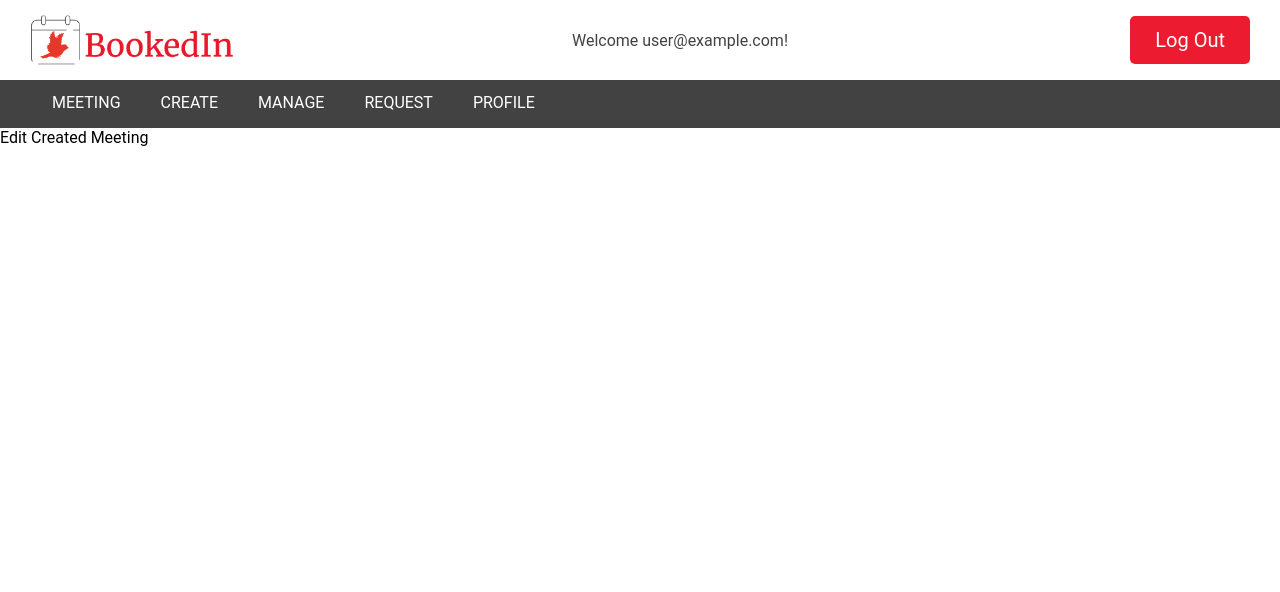
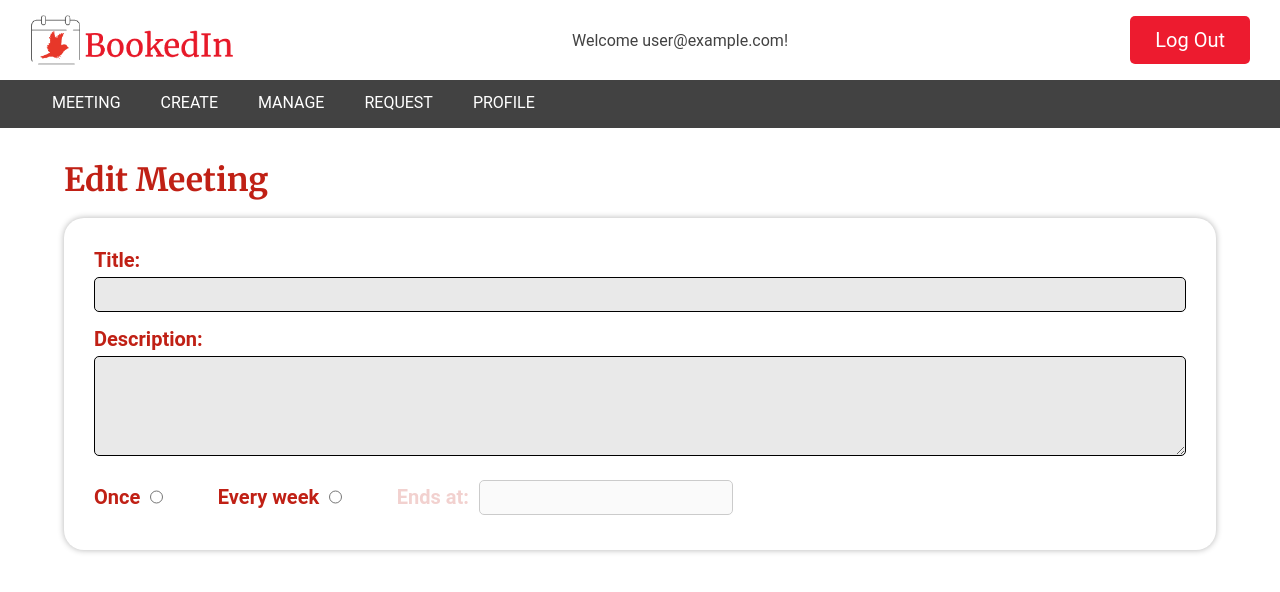
Before and after one commit to MichaelangJason/COMP307-Final-Project, a React (Create React App) app in the folder frontend/: page /user/1/manage/1/edit in a window 1280 px wide. Shown: the top 592 px of the page. Built offline with nearby package versions, Linux system fonts and the light colour scheme.

Commit message:
Implement styling for MeetingOverview.tsx

```diff
--- /dev/null
+++ b/frontend/src/components/MeetingOverview.tsx
@@ -0,0 +1,42 @@
+import "../styles/MeetingOverview.scss";
+
+const MeetingOverview = () => {
+  return (
+    <div className="overviewContainer roundShadowBorder">
+      <div>
+        <label>Title:</label>
+        <input className="grayInput textInput" type="text" name="title" />
+      </div>
+      <div>
+        <label>Description:</label>
+        <textarea className="grayInput textInput" name="description" />
+      </div>
+      <div className="frequency">
+        <div>
+          <label>Once</label>
+          <input
+            className="radioInput"
+            type="radio"
+            name="frequency"
+            value="once"
+          />
+        </div>
+        <div>
+          <label>Every week</label>
+          <input
+            className="radioInput"
+            type="radio"
+            name="frequency"
+            value="weekly"
+          />
+        </div>
+        <div className="readOnly">
+          <label>Ends at:</label>
+          <input className="grayInput textInput" type="text" name="end" />
+        </div>
+      </div>
+    </div>
+  );
+};
+
+export default MeetingOverview;
--- a/frontend/src/index.scss
+++ b/frontend/src/index.scss
@@ -1,3 +1,4 @@
+@use "themes/colors.scss";
 @use "themes/fonts.scss";
 
 #root {
@@ -14,3 +15,24 @@ select:disabled {
 .readOnly {
   opacity: 20% !important;
 }
+
+.roundShadowBorder {
+  border-radius: 20px;
+  box-shadow: 0 0 6px rgba(0, 0, 0, 0.3);
+}
+
+.textInput {
+  font-family: fonts.$body;
+  font-size: 16px;
+  width: 100%;
+  height: 35px;
+  border-radius: 5px;
+}
+
+.grayInput {
+  background-color: colors.$lightGray;
+}
+
+textarea {
+  padding: 5px 12px;
+}
--- a/frontend/src/private-pages/Edit.tsx
+++ b/frontend/src/private-pages/Edit.tsx
@@ -1,5 +1,19 @@
+import MeetingOverview from "components/MeetingOverview";
+
+import "../styles/Edit.scss";
+
 const Edit = () => {
-  return <>Edit Created Meeting</>;
+  return (
+    <>
+      <h1>Edit Meeting</h1>
+      <form id="edit">
+        <MeetingOverview />
+        <div className="dateContainer"></div>
+        <div className="participantsContainer"></div>
+        <div className="pollContainer"></div>
+      </form>
+    </>
+  );
 };
 
 export default Edit;
--- a/frontend/src/public-pages/BookMeeting.tsx
+++ b/frontend/src/public-pages/BookMeeting.tsx
@@ -92,17 +92,18 @@ const BookMeeting = () => {
               </div>
             </div>
           </div>
-          <form className="bookingForm">
+          <form className="bookingForm roundShadowBorder">
             <h1>Booking Form</h1>
             <label>Last Name:</label>
-            <input type="text" name="lname" required />
+            <input className="textInput" type="text" name="lname" required />
             <label>First Name:</label>
-            <input type="text" name="fname" required />
+            <input className="textInput" type="text" name="fname" required />
             <label>Email:</label>
-            <input type="email" name="email" required />
+            <input className="textInput" type="email" name="email" required />
             <div className="requestAlt">
               <label>Request an alternative time:</label>
               <input
+                className="textInput"
                 style={{ margin: "0", width: "25px", height: "25px" }}
                 type="checkbox"
                 name="isRequest"
@@ -113,7 +114,7 @@ const BookMeeting = () => {
               Reason of meeting:
             </label>
             <textarea
-              className={isRequestAlt ? "" : "readOnly"}
+              className={isRequestAlt ? "textInput" : "readOnly textInput"}
               readOnly={!isRequestAlt}
               name="reason"
             />
--- a/frontend/src/styles/BookMeeting.scss
+++ b/frontend/src/styles/BookMeeting.scss
@@ -105,8 +105,6 @@
         display: flex;
         flex-direction: column;
         align-items: center;
-        border-radius: 20px;
-        box-shadow: 0 0 6px rgba(0, 0, 0, 0.3);
 
         h1 {
           margin: 0 0 30px 0;
@@ -129,11 +127,6 @@
         }
 
         > input, textarea {
-          font-family: fonts.$body;
-          font-size: 16px;
-          width: 100%;
-          height: 35px;
-          border-radius: 5px;
           border-width: 0.5px;
           margin: 3px 0 15px 0;
         }
--- /dev/null
+++ b/frontend/src/styles/Edit.scss
@@ -0,0 +1,7 @@
+#edit {
+    padding: 0 64px;
+
+    > div {
+        margin: 20px 0;
+    }
+}
--- a/frontend/src/styles/LogIn_n_SignUp.scss
+++ b/frontend/src/styles/LogIn_n_SignUp.scss
@@ -56,7 +56,7 @@
   // display: none;
 }
 
-form label {
+.page-body form label {
   font-size: 20px;
   font-family: fonts.$title;
 }
@@ -71,7 +71,7 @@ form input {
   margin-bottom: 16px;
 }
 
-input:hover:not(.submit-button) {
+.page-body input:hover:not(.submit-button) {
   padding: 0 14px 0 14px;
   border: 2px solid colors.$brightRed;
 }
--- /dev/null
+++ b/frontend/src/styles/MeetingOverview.scss
@@ -0,0 +1,49 @@
+@use '../themes/colors.scss';
+
+.overviewContainer {
+    width: 100%;
+    height: max-content;
+    padding: 30px;
+    display: flex;
+    flex-direction: column;
+    gap: 10px;
+
+    label {
+        white-space: nowrap;
+        font-weight: 700;
+        font-size: 20px;
+        color: colors.$darkRed
+    }
+
+    input, textarea {
+        margin: 5px 0;
+        border: 1px solid black;
+    }
+
+    textarea {
+        height: 100px;
+    }
+
+    .frequency {
+        display: flex;
+        width: 100%;
+        align-items: center;
+        gap: 5%;
+        flex-wrap: wrap;
+
+        > div {
+            display: flex;
+            align-items: center;
+            gap: 10px;
+        }
+
+        input {
+            float: right;
+        }
+
+        .radioInput {
+            width: auto;
+            height: 30px;
+        }
+    }
+}
```
